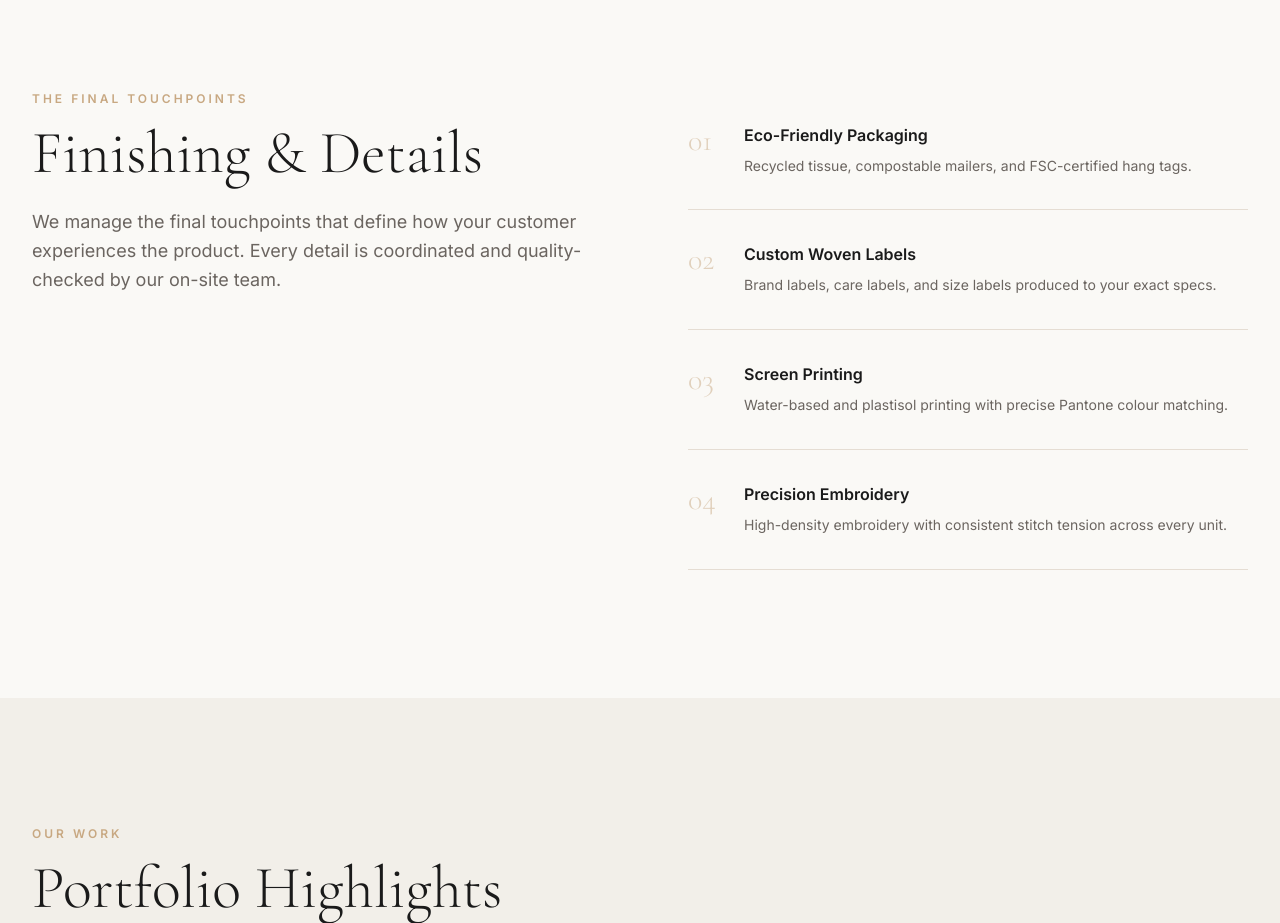
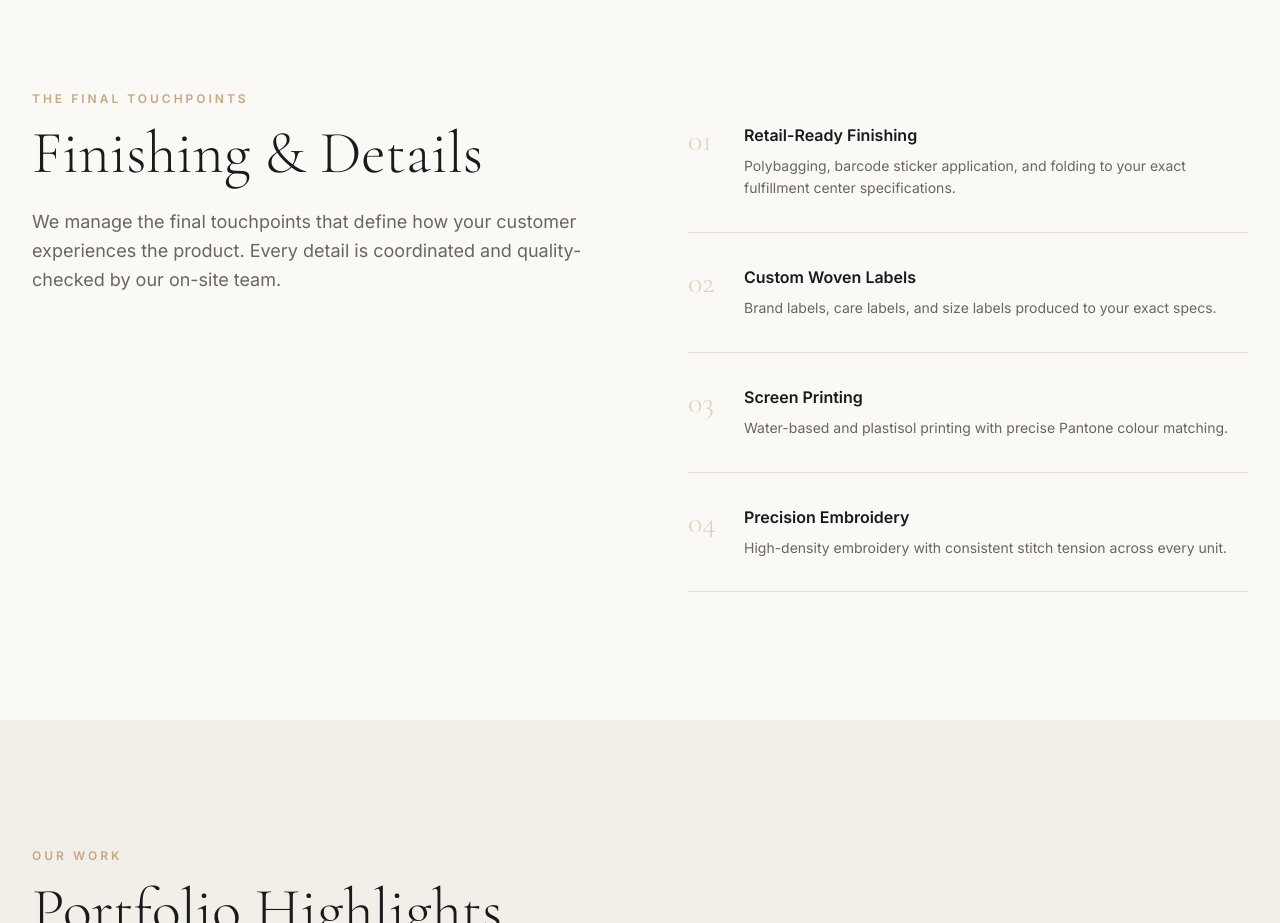
Before and after one commit to rifatkhan97/fenalt, a Next.js app: page /capabilities in a window 1280 px wide. Shown: the part 3220-4143 px from the top of the page. Built offline with nearby package versions, Linux system fonts and the light colour scheme.

Commit message:
content: update item 01 in Finishing & Details section to Retail-Ready Finishing

```diff
--- a/app/capabilities/page.tsx
+++ b/app/capabilities/page.tsx
@@ -79,8 +79,8 @@ const textiles = [
 
 const finishingItems = [
   {
-    title: "Eco-Friendly Packaging",
-    desc: "Recycled tissue, compostable mailers, and FSC-certified hang tags.",
+    title: "Retail-Ready Finishing",
+    desc: "Polybagging, barcode sticker application, and folding to your exact fulfillment center specifications.",
   },
   {
     title: "Custom Woven Labels",
```
